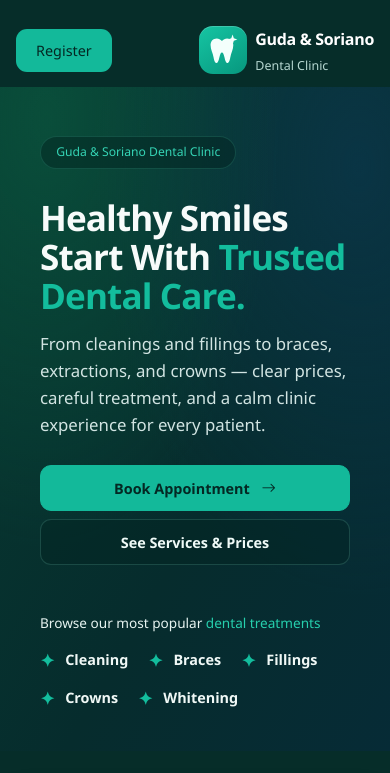
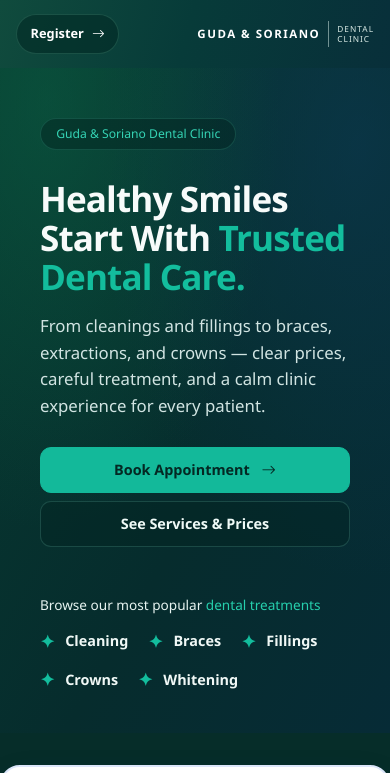
Before and after one commit to atreyuuu009/orachart-laravel, a Laravel app: page / in a window 390 px wide. Shown: the top 773 px of the page. Run offline with Laravel 12, Linux system fonts and the light colour scheme; data comes from the database, SQL or seed files in the repository; data that the repository does not hold is empty.

Commit message:
I change the style of nav bar remove the dark container navbar

```diff
--- a/public/css/theme.css
+++ b/public/css/theme.css
@@ -242,15 +242,17 @@ body:has(.landing-nav) {
 /* Landing page visual refresh */
 body:has(.landing-nav) { background: #062d29; color: #f5fffc; }
 .landing-nav { position: relative !important; background: transparent; }
-.landing-nav-frame { width: 100%; margin: 0 auto; padding: 18px 24px 0; }
-.landing-nav-inner { min-height: 44px; border: 0; border-radius: 0; background: transparent; }
+.landing-nav-frame { width: 100%; margin: 0 auto; padding: 0 24px; background: linear-gradient(105deg, #104b3d 0%, #073b39 48%, #082f3a 100%); }
+.landing-nav-inner { min-height: 80px; border: 0; border-radius: 0; background: transparent; }
 .landing-nav .container-fluid { padding-left: 0 !important; padding-right: 0 !important; justify-content: space-between; }
-.landing-nav .navbar-brand { color: #f5fffc; margin: 0; }
-.landing-nav .navbar-brand strong { color: #fff !important; font-size: 1rem; letter-spacing: -.02em; }
-.landing-nav .navbar-brand small { color: #b5d6d0 !important; font-size: .78rem; }
+.landing-nav .navbar-brand { color: #f5fffc; margin: 0; gap: 12px; text-decoration: none; }
+.landing-nav .brand-name { color: #fff; font-size: .95rem; font-weight: 700; letter-spacing: .22em; text-transform: uppercase; white-space: nowrap; }
+.landing-nav .brand-divider { width: 1px; height: 30px; background: rgba(220, 241, 235, .5); }
+.landing-nav .brand-clinic { color: #d8e9e4; font-size: .62rem; font-weight: 500; letter-spacing: .12em; line-height: 1.15; text-transform: uppercase; }
 .brand-tooth { width: 48px; height: 48px; display: grid; flex: none; place-items: center; border-radius: 14px; background: linear-gradient(145deg, #16c5a3, #07977e); color: #f4fffc; box-shadow: inset 0 1px 0 rgba(255,255,255,.18); }
 .brand-tooth svg { display: block; width: 34px; height: 34px; }
-.landing-nav .btn-primary { border: 0; border-radius: 11px; background: #13b99a; color: #042823; font-size: .9rem; font-weight: 500; padding: .65rem 1.25rem; }
+.landing-nav .btn-primary.nav-cta { display: inline-flex; align-items: center; justify-content: center; min-height: 46px; border: 1px solid rgba(101, 185, 157, .22); border-radius: 999px; background: rgba(3, 42, 38, .62); color: #fff; font-size: .88rem; font-weight: 650; padding: .65rem 1.35rem; white-space: nowrap; }
+.landing-nav .btn-primary.nav-cta:hover, .landing-nav .btn-primary.nav-cta:focus-visible { background: #145347; border-color: rgba(142, 219, 189, .55); color: #fff; }
 .landing-hero { min-height: 510px; padding: 2.8rem 0 3rem; text-align: left; background: radial-gradient(ellipse at 12% 5%, rgba(12, 101, 70, .48), transparent 48%), radial-gradient(ellipse at 92% 12%, rgba(12, 57, 83, .62), transparent 52%), linear-gradient(120deg, #073a30, #062c2d 58%, #062b36); }
 .landing-hero .container { width: 100%; max-width: none; margin: 0; padding: 0 24px 0 40px; }
 .landing-hero .eyebrow { margin-top: .1rem; padding: .38rem .95rem; border: 1px solid rgba(73, 192, 164, .2); background: rgba(3, 35, 32, .45); color: #35d4b5; font-size: .76rem; font-weight: 500; letter-spacing: 0; }
@@ -269,7 +271,13 @@ body:has(.landing-nav) { background: #062d29; color: #f5fffc; }
 .treatment-list a { display: inline-flex; align-items: center; gap: .65rem; color: #f0f8f6; font-size: .9rem; font-weight: 600; text-decoration: none; }
 .treatment-list a span { color: #13bd9d; font-size: 1.1rem; }
 @media (max-width: 575.98px) {
-  .landing-nav-frame { padding: 14px 16px 0; }
+  .landing-nav-frame { padding: 0 16px; }
+  .landing-nav-inner { min-height: 68px; }
+  .landing-nav .navbar-brand { gap: 8px; }
+  .landing-nav .brand-name { font-size: .72rem; letter-spacing: .13em; }
+  .landing-nav .brand-divider { height: 26px; }
+  .landing-nav .brand-clinic { font-size: .52rem; }
+  .landing-nav .btn-primary.nav-cta { min-height: 40px; padding: .5rem .85rem; font-size: .8rem; }
   .landing-hero { min-height: 540px; padding: 3rem 0 2.5rem; }
   .landing-hero .container { padding: 0 40px; }
   .landing-hero h1 { font-size: clamp(2.1rem, 9vw, 2.65rem); }
--- a/resources/views/landing.blade.php
+++ b/resources/views/landing.blade.php
@@ -10,19 +10,15 @@
   <div class="landing-nav-frame">
     <div class="landing-nav-inner">
       <div class="container-fluid px-3 px-xl-5">
-        <a class="navbar-brand d-flex align-items-center gap-2" href="{{ route('landing') }}">
-          <span class="brand-tooth" aria-hidden="true">
-            <svg viewBox="0 0 32 32" focusable="false">
-              <path d="M10.1 5.1c-3.4 0-5.8 2.6-5.8 6.1 0 4.2 2.1 7.4 2.9 12 .4 2.2 1.1 5 2.8 5 1.4 0 2-2.8 2.7-5.6.6-2.4 1.2-4.2 2.3-4.2s1.7 1.8 2.3 4.2c.7 2.8 1.3 5.6 2.7 5.6 1.7 0 2.4-2.8 2.8-5 .8-4.6 2.9-7.8 2.9-12 0-3.5-2.4-6.1-5.8-6.1-2 0-3.5 1.2-4.9 2.4-1.4-1.2-2.9-2.4-4.9-2.4Z" fill="currentColor"/>
-              <path d="M25 1.5 26.2 5l3.3 1.2-3.3 1.2L25 11l-1.2-3.6-3.3-1.2L23.8 5 25 1.5Z" fill="currentColor"/>
-            </svg>
-          </span>
-          <span class="lh-sm"><strong>Guda &amp; Soriano</strong><br><small>Dental Clinic</small></span>
+        <a class="navbar-brand d-flex align-items-center" href="{{ route('landing') }}">
+          <span class="brand-name">Guda &amp; Soriano</span>
+          <span class="brand-divider" aria-hidden="true"></span>
+          <span class="brand-clinic">Dental<br>Clinic</span>
         </a>
         @auth
-          <a class="btn btn-primary" href="{{ route('dashboard') }}">My Account</a>
+          <a class="btn btn-primary nav-cta" href="{{ route('dashboard') }}">My Account <i class="bi bi-arrow-right ms-2" aria-hidden="true"></i></a>
         @else
-          <a class="btn btn-primary" href="{{ route('register') }}">Register</a>
+          <a class="btn btn-primary nav-cta" href="{{ route('register') }}">Register <i class="bi bi-arrow-right ms-2" aria-hidden="true"></i></a>
         @endauth
       </div>
     </div>
```
